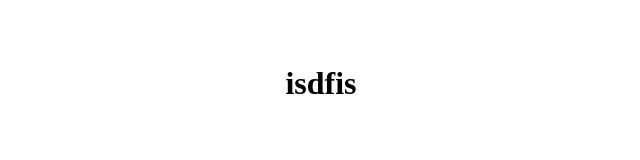
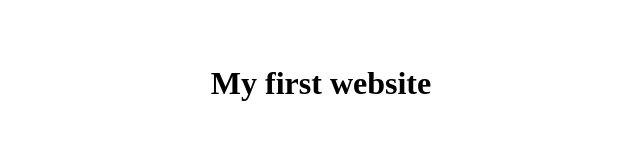
Before and after one commit to tkharshithprasad/tkharshithprasad.github.io, a plain HTML site: page index.html in a window 1280 px wide. Shown: the whole page, without its empty margins (319-959 px from the left). Drawn offline with Linux system fonts and the light colour scheme.

Commit message:
Update index.html

```diff
--- a/index.html
+++ b/index.html
@@ -3,7 +3,7 @@
 <html>
 
 <head>
-	<title>Chandan Shastri</title>
+	<title>T K Harshith Prasad</title>
 </head>
 
 <body>
@@ -21,7 +21,7 @@
 
 <br><br>
 <center>
-<h1>isdfis</h1>
+<h1>My first website</h1>
 </center>
 </body>
 
```
